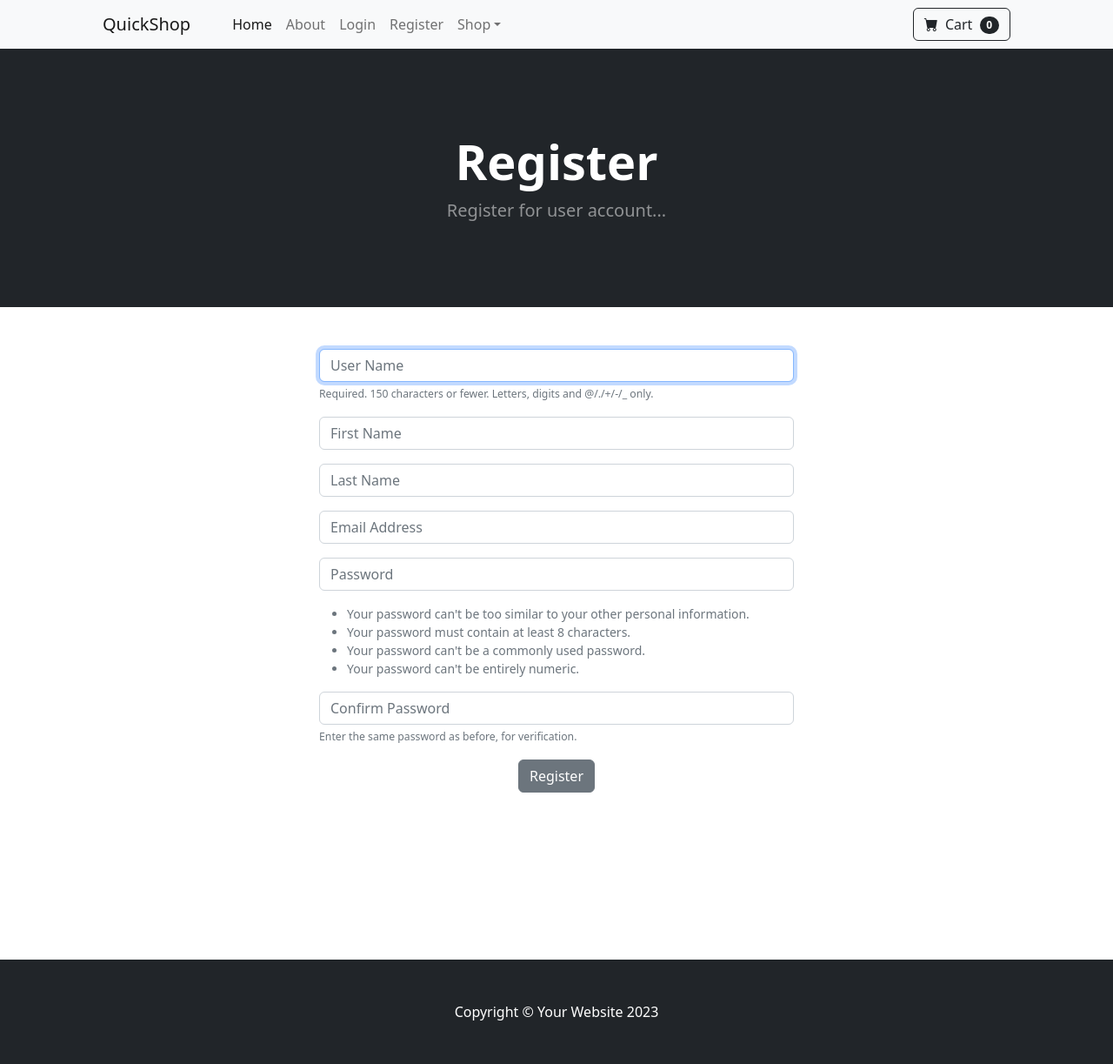
After one commit to juniorssignature21/QuickShop-ecommerce-website-with-django, a Django app: page /register/ in a window 1280 px wide. The commit adds this page. Shown: the whole page at 87% size. Run offline with Django 5.2, Linux system fonts and the light colour scheme; some libraries are stand-ins or nearby versions.

Commit message:
Added Form Register

```diff
--- /dev/null
+++ b/myproject/store/forms.py
@@ -0,0 +1,30 @@
+from django.contrib.auth.models import User
+from django.contrib.auth.forms import UserCreationForm
+from django import forms
+
+class SignUpForm(UserCreationForm):
+	email = forms.EmailField(label="", widget=forms.TextInput(attrs={'class':'form-control', 'placeholder':'Email Address'}))
+	first_name = forms.CharField(label="", max_length=100, widget=forms.TextInput(attrs={'class':'form-control', 'placeholder':'First Name'}))
+	last_name = forms.CharField(label="", max_length=100, widget=forms.TextInput(attrs={'class':'form-control', 'placeholder':'Last Name'}))
+
+	class Meta:
+		model = User
+		fields = ('username', 'first_name', 'last_name', 'email', 'password1', 'password2')
+
+	def __init__(self, *args, **kwargs):
+		super(SignUpForm, self).__init__(*args, **kwargs)
+
+		self.fields['username'].widget.attrs['class'] = 'form-control'
+		self.fields['username'].widget.attrs['placeholder'] = 'User Name'
+		self.fields['username'].label = ''
+		self.fields['username'].help_text = '<span class="form-text text-muted"><small>Required. 150 characters or fewer. Letters, digits and @/./+/-/_ only.</small></span>'
+
+		self.fields['password1'].widget.attrs['class'] = 'form-control'
+		self.fields['password1'].widget.attrs['placeholder'] = 'Password'
+		self.fields['password1'].label = ''
+		self.fields['password1'].help_text = '<ul class="form-text text-muted small"><li>Your password can\'t be too similar to your other personal information.</li><li>Your password must contain at least 8 characters.</li><li>Your password can\'t be a commonly used password.</li><li>Your password can\'t be entirely numeric.</li></ul>'
+
+		self.fields['password2'].widget.attrs['class'] = 'form-control'
+		self.fields['password2'].widget.attrs['placeholder'] = 'Confirm Password'
+		self.fields['password2'].label = ''
+		self.fields['password2'].help_text = '<span class="form-text text-muted"><small>Enter the same password as before, for verification.</small></span>'
--- /dev/null
+++ b/myproject/store/templates/store/register.html
@@ -0,0 +1,34 @@
+{% extends "base.html" %}
+{% block content %}
+
+<!--Header-->
+<header class="bg-dark py-5">
+    <div class="container px-4 px-lg-5 my-5">
+        <div class="text-center text-white">
+            <h1 class="display-4 fw-bolder">Register</h1>
+            <p class="lead fw-normal text-white-50 mb-0">Register for user account...</p>
+        </div>
+    </div>
+</header>
+
+<div class="container">
+    <div class="row">
+        {% comment %} <center> {% endcomment %}
+            <div class="col-md-6 offset-md-3">
+                <br><br>
+                <form action="{% url "register" %}" method="POST">
+                    {% csrf_token %}
+                    {{form.as_p}}
+                    <center>
+                        <button type="submit" class="btn btn-secondary">Register</button>
+                    </center>
+                </form>
+                <br><br>
+                <br><br>
+                <br><br>
+                <br><br>
+            </div>
+        {% comment %} </center> {% endcomment %}
+    </div>
+</div>
+{% endblock content %}
--- a/myproject/store/urls.py
+++ b/myproject/store/urls.py
@@ -6,4 +6,5 @@ urlpatterns = [
     path('about/', views.about, name='about'),
     path('login/', views.login_user, name='login'),
     path('logout/', views.logout_user, name='logout'),
+    path('register/', views.register_user, name='register'),
 ]
--- a/myproject/store/views.py
+++ b/myproject/store/views.py
@@ -2,7 +2,10 @@ from django.shortcuts import render, redirect
 from .models import Product
 from django.contrib.auth import authenticate, login, logout
 from django.contrib import messages
-
+from django.contrib.auth.models import User
+from django.contrib.auth.forms import UserCreationForm
+from django import forms
+from .forms import SignUpForm
 # Create your views here.
 
 def home(request):
@@ -32,3 +35,22 @@ def logout_user(request):
     logout(request)
     messages.success(request, ("you have been logged out!!!"))
     return redirect('home')
+
+def register_user(request):
+    form = SignUpForm()
+    if request.method == "POST":
+        form = SignUpForm(request.POST)
+        if form.is_valid():
+            form.save()
+            username = form.cleaned_data['username']
+            password = form.cleaned_data['password1']
+            # login user
+            user = authenticate(username=username, password=password)
+            login(request, user)
+            messages.success(request, ("you have registered successfully!!!"))
+            return redirect("home")
+        else:
+            messages.success(request, ("there was a problem registering!!!"))
+            return redirect("register")
+    else:
+        return render(request, 'store/register.html', {"form": form})
--- a/myproject/templates/navbar.html
+++ b/myproject/templates/navbar.html
@@ -10,6 +10,7 @@
                 <li class="nav-item"><a class="nav-link" href="{% url "logout" %}">Logout</a></li>
                 {% else %}
                 <li class="nav-item"><a class="nav-link" href="{% url "login" %}">Login</a></li>
+                <li class="nav-item"><a class="nav-link" href="{% url "register" %}">Register</a></li>
                 {% endif %}
 
 
@@ -25,6 +26,13 @@
                     </ul>
                 </li>
             </ul>
+            {% if user.is_authenticated %}
+            <div>
+                Hello
+                {{user.username}}
+            </div>
+            {% endif %}
+            &nbsp;&nbsp;
             <form class="d-flex">
                 <button class="btn btn-outline-dark" type="submit">
                     <i class="bi-cart-fill me-1"></i>
```
